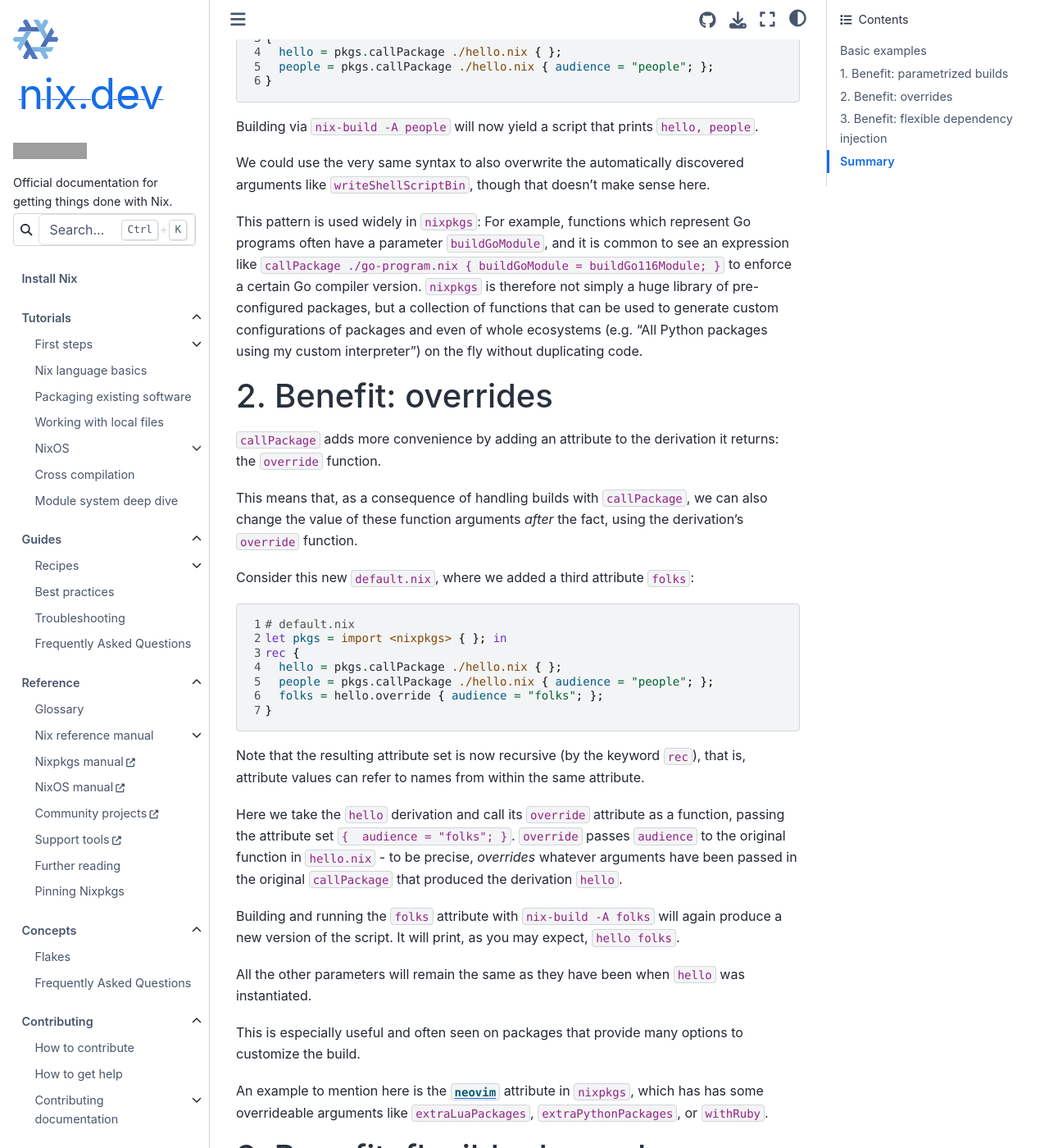
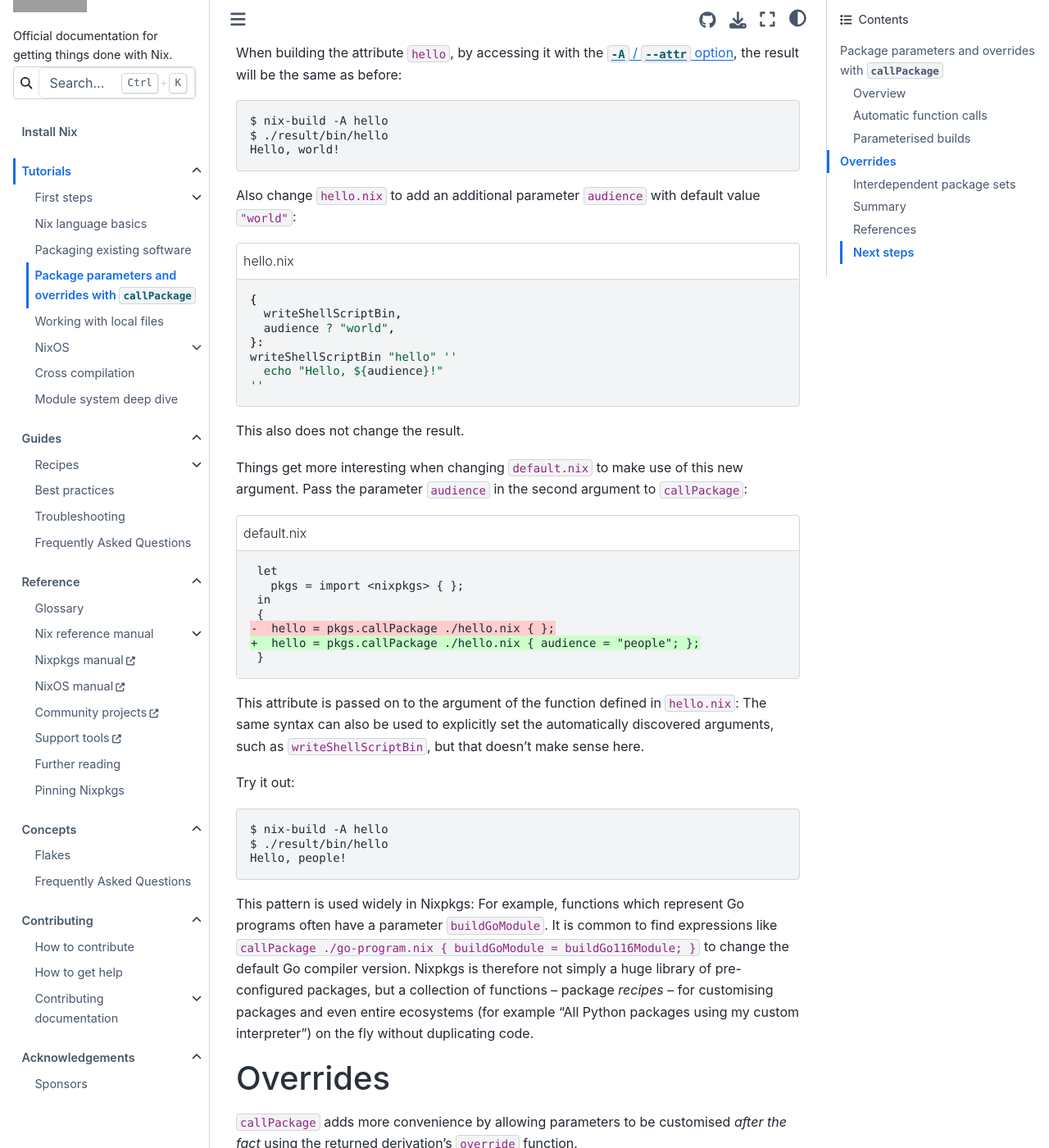
Before and after one commit to NixOS/nix.dev, a Sphinx documentation site: the page built from source/tutorials/callpackage.md, in a window 1280 px wide and 1400 px high, scrolled down 2299 px. Shown: the whole window at 82% size. Built offline with Sphinx 7.4.7 and the Sphinx Book theme 1.1.4, drawn with Linux system fonts in a browser that asks for light colours; some of the changed text lies outside the part shown; grey boxes are pictures that could not be loaded.

Commit message:
rewrite and update
Co-authored-by: Norbert Melzer <timmelzer@gmail.com>
Co-authored-by: Silvan Mosberger <github@infinisil.com>

````diff
--- a/source/tutorials/callpackage.md
+++ b/source/tutorials/callpackage.md
@@ -1,166 +1,210 @@
 ---
-title: callPackage, a tool for the lazy
 date: 2022-09-08
 authors:
   - Norbert Melzer
   - Valentin Gagarin
   - Matthias Meschede
+myst:
+  html_meta:
+    "keywords": "tutorial, callPackage, override, package, customise, parameters, nix, nixpkgs"
 ---
 
-The Nix package manager ships with a a special-purpose programming language for creating packages and configurations: the Nix language.
-It is used to build the Nix package collection, known as [`nixpkgs`](https://github.com/nixos/nixpkgs) – the largest, most up-to-date open source software distribution in the world.
+(callpackage-tutorial)=
+# Package parameters and overrides with `callPackage`
+
+Nix ships with a special-purpose programming language for creating packages and configurations: the Nix language.
+It is used to build the Nix package collection, known as {term}`Nixpkgs`.
 
 Being purely functional, the Nix language allows declaring custom functions to abstract over common patterns.
-One such pattern is parametrization of package definitions, that is, builds which can vary by their dependencies or settings.
+One of the most prominent patterns in Nixpkgs is parametrisation of package recipes.
 
-`nixpkgs` is a sizeable software project on it's own, with coding conventions and idioms that have emerged over the years.
-It has [established a convention](https://github.com/NixOS/nixpkgs/pull/9869) of composing parameterized packages with automatic settings through a function named [`callPackage`](https://github.com/NixOS/nixpkgs/commit/fd268b4852d39c18e604c584dd49a611dc795a9b).
+## Overview
 
-This article shows how to use it and why it's beneficial.
+Nixpkgs is sizeable software project on it's own, with coding conventions and idioms that have emerged over the years.
+It has [established a convention](https://github.com/nixos/nixpkgs/commit/d17f0f9cbca38fabb71624f069cd4c0d6feace92) of composing parameterised packages with automatic settings through a function named [`callPackage`](https://github.com/NixOS/nixpkgs/commit/fd268b4852d39c18e604c584dd49a611dc795a9b).
+This tutorial shows how to use it and why it's beneficial.
 
-## Basic examples
+### What will you learn?
 
-Before even discussing the benefits, let's see how it actually gets used.
+- Using `callPackage` to invoke package recipes that follow Nixpkgs conventions
+- Overriding package parameters
+- Creating interdependent package sets
 
-Given are the files `hello.nix` and `default.nix`:
+### What do you need?
 
-```nix
-# default.nix
-let pkgs = import <nixpkgs> {}; in
-pkgs.callPackage ./hello.nix {}
-```
+- Familiarity with the [Nix language](reading-nix-language)
+- First experience with [packaging existing software](packaging-tutorial)
 
-`default.nix` produces a *derivation* from the contents of `hello.nix`.
-A derivation is what the Nix package manager calls a description of how to obtain a desired build result. Build results are often packaged executables, but can be arbitrary files. Derivation is also the data type of the corresponding expression in the Nix language.
+### How long does it take?
 
-```nix
-# hello.nix
+- 45 minutes
+
+## Automatic function calls
+
+Create a new file `hello.nix`, which could be a typical package recipe as found in Nixpkgs:
+A function that takes an attribute set, with attributes corresponding to derivations in the top-level package set, and returns a derivation.
+
+```{code-block} nix
+:caption: hello.nix
 { writeShellScriptBin }:
 writeShellScriptBin "hello" ''
-  echo "hello, world!"
+  echo "Hello, world!"
 ''
 ```
 
-`hello.nix` declares a function which takes as argument an attribute set with one element `writeShellScriptBin`. `writeShellScriptBin` is also a function, which happens to return a derivation. The build result in this case is an executable shell script with the contents `echo "hello world"` named `"hello"`.
+:::{dropdown} Detailed explanation
+`hello.nix` declares a function which takes as argument an attribute set with one element `writeShellScriptBin`.
+[`writeShellScriptBin`](https://nixos.org/manual/nixpkgs/unstable/#trivial-builder-writeShellScriptBin) is a function that happens to exist in Nixpkgs, a [build helper](https://nixos.org/manual/nixpkgs/unstable/#part-builders) that returns a derivation.
+The derivation output in this case contains an executable shell script in `$out/bin/hello` that prints "Hello world" when run.
+:::
 
-Building `default.nix` with `nix-build` produces the build result `./result/bin/hello`, and running this script will nicely greet you.
+Now create a file `default.nix` with the following contents:
 
-As you can see, the argument `writeShellScriptBin` gets filled in automatically when the function in `hello.nix` is evaluated.
-Explaining in detail how this happens is not in the scope of this blogpost.
-This automatic filling of attributes is what `callPackage` is responsible for.
-It passes attributes that exist in the `pkgs` attribute set to the called function, simply matching by name.
+```{code-block} nix
+:caption: default.nix
+let
+  pkgs = import <nixpkgs> { };
+in
+pkgs.callPackage ./hello.nix { }
+```
+
+Realise the derivation in `default.nix` and run the executable that is produced:
+
+```shell-session
+$ nix-build
+$ ./result/bin/hello
+Hello, world!
+```
+
+The argument `writeShellScriptBin` gets filled in automatically when the function in `hello.nix` is evaluated.
+For every attribute in the function's argument, `callPackage` passes an attribute from the `pkgs` attribute set if it exists.
 
 It may appear cumbersome to create the extra file `hello.nix` for the package in such a simple setup.
-We have done so because this is exactly how [`nixpkgs`](https://github.com/nixos/nixpkgs) is organized: every package is a file that declares a function.
+We have done so because this is exactly how Nixpkgs is organised:
+Every package recipe is a file that declares a function.
 This function takes as arguments the package's dependencies.
 
-If you continue reading, you will see the benefits of this pattern!
+## Parameterised builds
 
-## 1. Benefit: parametrized builds
+Change the `default.nix` to produce an attribute set of derivations, with the attribute `hello` containing the original derivation:
 
-Let's change the `default.nix`.
-
-Now it does not produce a single derivation any more, but an attribute set with the attribute `hello` containing the original derivation:
-
-```nix
-# default.nix
-let pkgs = import <nixpkgs> { }; in
+```{code-block} nix
+:caption: default.nix
+let
+  pkgs = import <nixpkgs> { };
+in
 {
   hello = pkgs.callPackage ./hello.nix { };
 }
 ```
 
-When we build it with `nix-build -A hello` (accessing the attribute `hello` with the `-A` flag), the outcome will be the same as before.
+When building the attribute `hello`, by accessing it with the [`-A` / `--attr` option](https://nix.dev/manual/nix/2.19/command-ref/nix-build#opt-attr), the result will be the same as before:
 
-We also change `hello.nix` to add an additional parameter `audience` with default value `"world"`:
+```shell-session
+$ nix-build -A hello
+$ ./result/bin/hello
+Hello, world!
+```
 
-```nix
-# hello.nix
-{ writeShellScriptBin
-, audience ? "world"
+Also change `hello.nix` to add an additional parameter `audience` with default value `"world"`:
+
+```{code-block} nix
+:caption: hello.nix
+{
+  writeShellScriptBin,
+  audience ? "world",
 }:
 writeShellScriptBin "hello" ''
-  echo "hello, ${audience}!"
+  echo "Hello, ${audience}!"
 ''
 ```
 
-Building this will still yield the same output as before.
+This also does not change the result.
 
-Things get more interesting when we alter `default.nix` another time to make use of this new argument.
-Let's call `hello.nix` with the `audience` attribute set to `people`.
+Things get more interesting when changing `default.nix` to make use of this new argument.
+Pass the parameter `audience` in the second argument to `callPackage`:
 
-Note how we pass the parameter `audience` in the second argument to `callPackage`, which is passed on to the function defined in `hello.nix`:
-
-```nix
-# default.nix
-let pkgs = import <nixpkgs> { }; in
-{
-  hello = pkgs.callPackage ./hello.nix { };
-  people = pkgs.callPackage ./hello.nix { audience = "people"; };
-}
+```{code-block} diff
+:caption: default.nix
+ let
+   pkgs = import <nixpkgs> { };
+ in
+ {
+-  hello = pkgs.callPackage ./hello.nix { };
++  hello = pkgs.callPackage ./hello.nix { audience = "people"; };
+ }
 ```
 
-Building via `nix-build -A people` will now yield a script that prints `hello,
-people`.
+This attribute is passed on to the argument of the function defined in `hello.nix`:
+The same syntax can also be used to explicitly set the automatically discovered arguments, such as `writeShellScriptBin`, but that doesn't make sense here.
 
-We could use the very same syntax to also overwrite the automatically discovered
-arguments like `writeShellScriptBin`, though that doesn't make sense here.
+Try it out:
 
-This pattern is used widely in `nixpkgs`:
-For example, functions which represent Go programs often have a parameter `buildGoModule`, and it is common to see an expression like `callPackage ./go-program.nix { buildGoModule = buildGo116Module; }` to enforce a certain Go compiler version.
-`nixpkgs` is therefore not simply a huge library of pre-configured packages, but a collection of functions that can be used to generate custom configurations of packages and even of whole ecosystems (e.g. "All Python packages using my custom interpreter") on the fly without duplicating code.
-
-## 2. Benefit: overrides
-
-`callPackage` adds more convenience by adding an attribute to the derivation it returns: the `override` function.
-
-This means that, as a consequence of handling builds with `callPackage`, we can also change the value of these function arguments _after_ the fact, using the derivation's `override` function.
-
-Consider this new `default.nix`, where we added a third attribute `folks`:
-
-```nix
-# default.nix
-let pkgs = import <nixpkgs> { }; in
-rec {
-  hello = pkgs.callPackage ./hello.nix { };
-  people = pkgs.callPackage ./hello.nix { audience = "people"; };
-  folks = hello.override { audience = "folks"; };
-}
+```shell-session
+$ nix-build -A hello
+$ ./result/bin/hello
+Hello, people!
 ```
 
-Note that the resulting attribute set is now recursive (by the keyword `rec`), that is, attribute values can refer to names from within the same attribute.
+This pattern is used widely in Nixpkgs:
+For example, functions which represent Go programs often have a parameter `buildGoModule`.
+It is common to find expressions like `callPackage ./go-program.nix { buildGoModule = buildGo116Module; }` to change the default Go compiler version.
+Nixpkgs is therefore not simply a huge library of pre-configured packages, but a collection of functions – package *recipes* – for customising packages and even entire ecosystems (for example "All Python packages using my custom interpreter") on the fly without duplicating code.
 
-Here we take the `hello` derivation and call its `override` attribute as a function, passing the attribute set `{  audience = "folks"; }`. `override` passes `audience` to the original function in `hello.nix` - to be precise, *overrides* whatever arguments have been passed in the original `callPackage` that produced the derivation `hello`.
+# Overrides
 
-Building and running the `folks` attribute with `nix-build -A folks` will again produce a new version of the script.
-It will print, as you may expect, `hello folks`.
+`callPackage` adds more convenience by allowing parameters to be customised _after the fact_ using the returned derivation's `override` function.
 
-All the other parameters will remain the same as they have been when `hello` was
-instantiated.
+Add a third attribute `hello-folks` to `default.nix` and set it to `hello.override` called with a new value for `audience`:
 
-This is especially useful and often seen on packages that provide many
-options to customize the build.
+```{code-block} diff
+:caption: default.nix
+ let
+   pkgs = import <nixpkgs> { };
+ in
+-{
++rec {
+   hello = pkgs.callPackage ./hello.nix { audience = "people"; };
++  hello-folks = hello.override { audience = "folks"; };
+ }
+```
 
-An example to mention here is the [`neovim`](https://search.nixos.org/packages?channel=22.05&show=neovim&from=0&size=50&sort=relevance&type=packages&query=neovim) attribute in `nixpkgs`, which has has
-some overrideable arguments like `extraLuaPackages`, `extraPythonPackages`, or
-`withRuby`.
+:::{note}
+The resulting attribute set is now recursive (by the keyword `rec`).
+That is, attribute values can refer to names from within the same attribute.
+:::
 
-## 3. Benefit: flexible dependency injection
+`override` passes `audience` to the original function in `hello.nix` - it *overrides* whatever arguments have been passed in the original `callPackage` that produced the derivation `hello`.
+All the other parameters will remain the same.
+This is especially useful and can be often found on packages that provide many options to customise a package.
 
-And now I want to introduce one of my favorite benefits:
+Building `hello-folks` attribute and running the resulting executable will again produce a new version of the script:
 
-You can actually create your own version of `callPackage`. This comes in quite
-handy when you have large sets where the attributes to be built depend on each
-other.
+```shell-session
+$ nix-build -A hello-folks
+$ ./result/bin/hello
+Hello, folks!
+```
 
-> **Note**
-> In the next examples I will not implement or show the "called" files, as I think they are not necessary to understand the point I want to make.
+A real-world example is the [`neovim`](https://search.nixos.org/packages?show=neovim) package recipe, which has has overridable arguments such as `extraLuaPackages`, `extraPythonPackages`, or `withRuby`.
+Currently these parameters are only discoverable by reading the source code, which can be found by following the link to 📦 Source on [search.nixos.org/packages](https://search.nixos.org/packages).
 
-Consider the following attribute set of derivations:
+## Interdependent package sets
 
-```nix
-# default.nix
-let pkgs = import <nixpkgs> { }; in
+You can actually create your own version of `callPackage`!
+This comes in handy for package sets where the recipes depend on each other.
+
+:::{note}
+The following examples do not show the "called" files, as they are not necessary for understanding the principle.
+:::
+
+Consider the following recursive attribute set of derivations:
+
+```{code-block} nix
+:caption: default.nix
+let
+  pkgs = import <nixpkgs> { };
+in
 rec {
   a = pkgs.callPackage ./a.nix { };
   b = pkgs.callPackage ./b.nix { inherit a; };
@@ -170,20 +214,20 @@
 }
 ```
 
-Note that `inherit a;` is equivalent to `a = a;`.
-That is, we're passing previously declared derivations as arguments to other derivations through `callPackage`.
+:::{note}
+Here, `inherit a;` is equivalent to `a = a;`.
+:::
 
-In this case you have to remember to manually pass arguments required by each package in the respective `.nix` file if they are not in `nixpkgs`.
-This is due to how `pkgs.callPackage` works: it passes attributes that exist in `pkgs` to the called function if the argument names match.
+Previously declared derivations are passed as arguments to other derivations through `callPackage`.
 
+In this case you have to remember to manually specify all arguments required by each package in the respective {term}`Nix file` that are not in Nixpkgs.
 If `./b.nix` requires an argument `a` but there is no `pkgs.a`, the function call will produce an error.
+This can become quite tedious quickly, especially for larger package sets.
 
-This can become quite tedious quickly, especially for larger sets.
+Use `lib.callPackageWith` to create your own `callPackage` based on an attribute set.
 
-Therefore we can use `lib.callPackageWith` to create our own `callPackage`:
-
-```nix
-# default.nix
+```
+:caption: default.nix
 let
   pkgs = import <nixpkgs> { };
   callPackage = lib.callPackageWith (pkgs // packages);
@@ -195,30 +239,43 @@
     e = callPackage ./e.nix { };
   };
 in
-  packages
+packages
 ```
 
+This requires some explanation.
 
 First of all note that instead of a recursive attribute set, the names we operate on are now assigned in a `let` binding.
-It has the same property as recursive sets: names on the left can be used in expressions on the right of the equal sign (`=`).
-
+It has the same property as recursive sets:
+Names on the left can be used in expressions on the right of the equal sign (`=`).
 This is how we can refer to `packages` when we merge its contents with the pre-existing attribute set `pkgs` using the `//` operator.
 
-Our custom `callPackages` now makes available all the attributes in `pkgs` *and* `packages` to the called package function (the same names from `packages` taking precedence), and  `packages` is being built up recursively with each call.
+Your custom `callPackages` now makes available all the attributes in `pkgs` *and* `packages` to the called package function (the same names from `packages` taking precedence), and `packages` is being built up recursively with each call.
 
-The last bit may make your head spin. This construction is only possible because the Nix language is lazily evaluated. That is, values are only computed when they are actually needed. It allows passing `packages` around without having fully defined it.
+The last bit may make your head spin.
+This construction is only possible because the Nix language is lazily evaluated.
+That is, values are only computed when they are actually needed.
+It allows passing `packages` around without having fully defined it.
 
-Each package's dependencies are now implicit at this level (they are still explicit in each of the package files), and `callPackage` "knows" how to resolve them.
-This relieves us from dealing with them manually, and precludes configuration errors that may only surface late into a lengthy build process.
+Each package's dependencies are now implicit at this level (they are still explicit in each of the package files), and `callPackage` resolves them *automagically*.
+This relieves you from dealing with them manually, and precludes configuration errors that may only surface late into a lengthy build process.
 
-Of course this small example is still manageable in the original form, and the implicitly recursive variant probably obscures the structure for software developers not familiar with lazy evaluation, making it harder to read for them than it was before.
-
+Of course this small example is still manageable in the original form.
+And the implicitly recursive variant can obscure the structure for software developers not familiar with lazy evaluation, making it harder to read for them than it was before.
 But this benefit really pays off for large constructions, where it is the amount of code that would obscure the structure, and where manual modifications would become cumbersome and error-prone.
 
 ## Summary
 
-Using `callPackage` does not only follow `nixpkgs` conventions, which makes your code easier to follow for experienced Nix users. It also gives you some benefits for free:
+Using `callPackage` does not only follow Nixpkgs conventions, which makes your code easier to follow for experienced Nix users, but it also gives you some benefits for free:
 
-1. parametrized builds
-2. overrideable builds
-3. cleaner implementation of large interdepending package sets
+1. Parametrized builds
+2. Overrideable builds
+3. Concise implementation of interdependent package sets
+
+## References
+
+- [Nixpkgs manual: `callPackageWith`](https://nixos.org/manual/nixpkgs/stable/#function-library-lib.customisation.callPackageWith)
+
+## Next steps
+
+- [](file-sets-tutorial) - learn to package your own projects with Nix
+- [](module-system-deep-dive) - learn to wield the functional programming magic behind NixOS
--- a/source/tutorials/index.md
+++ b/source/tutorials/index.md
@@ -10,6 +10,7 @@
 first-steps/index.md
 nix-language.md
 Packaging existing software <packaging-existing-software.md>
+Package parameters and overrides <callpackage.md>
 working-with-local-files.md
 nixos/index.md
 cross-compilation.md
````
Also changed, not shown: source/guides/faq.md (+3 -3 lines), source/guides/recipes/python-environment.md (+1 -1 lines), source/guides/recipes/sharing-dependencies.md (+2 -2 lines), source/tutorials/packaging-existing-software.md (+7 -8 lines).
